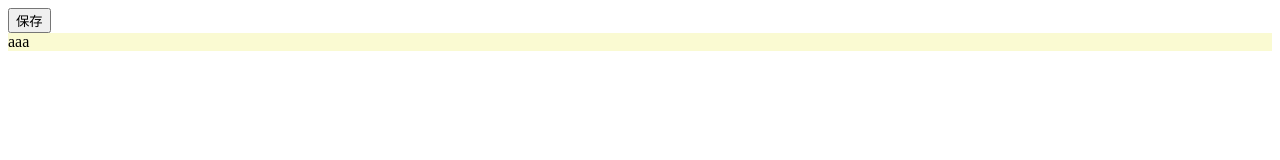
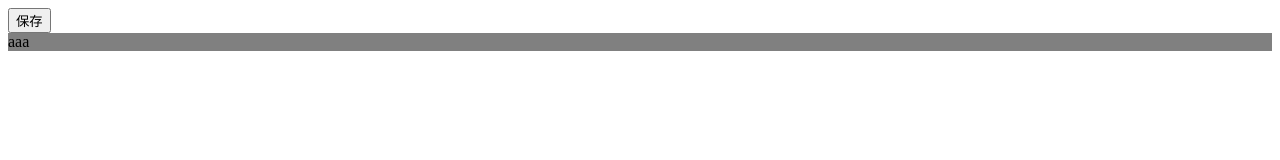
Before and after one commit to xwlx/hbuilder_git, a plain HTML site: page index.html in a window 1280 px wide. Drawn offline with Linux system fonts and the light colour scheme.

Commit message:
update index.html
修改背景为灰色

```diff
--- a/index.html
+++ b/index.html
@@ -6,6 +6,6 @@
 	</head>
 	<body>
 		<input type="button" value="保存"/>
-		<div style="background-color:lightgoldenrodyellow;">aaa</div>
+		<div style="background-color:gray;">aaa</div>
 	</body>
 </html>
```
